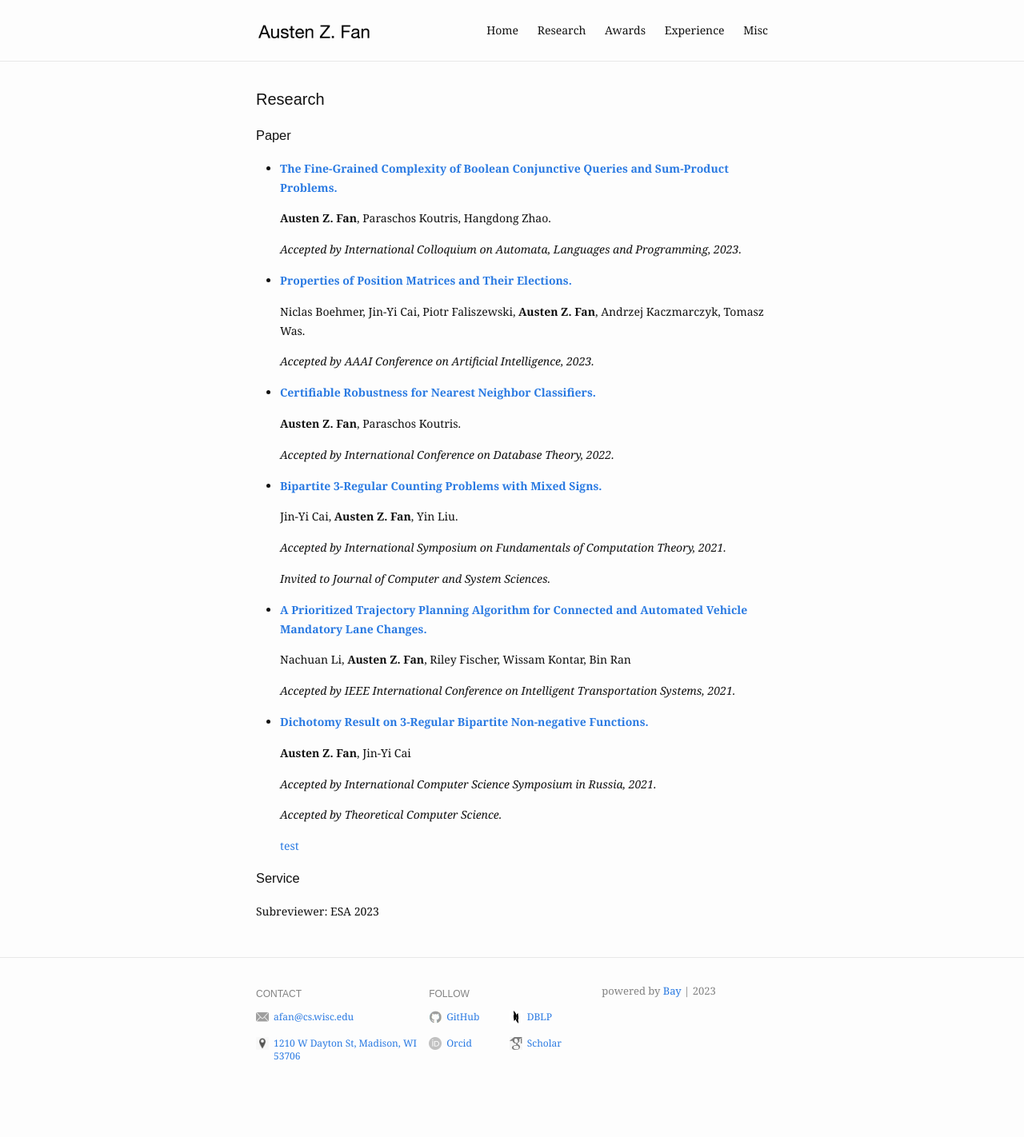
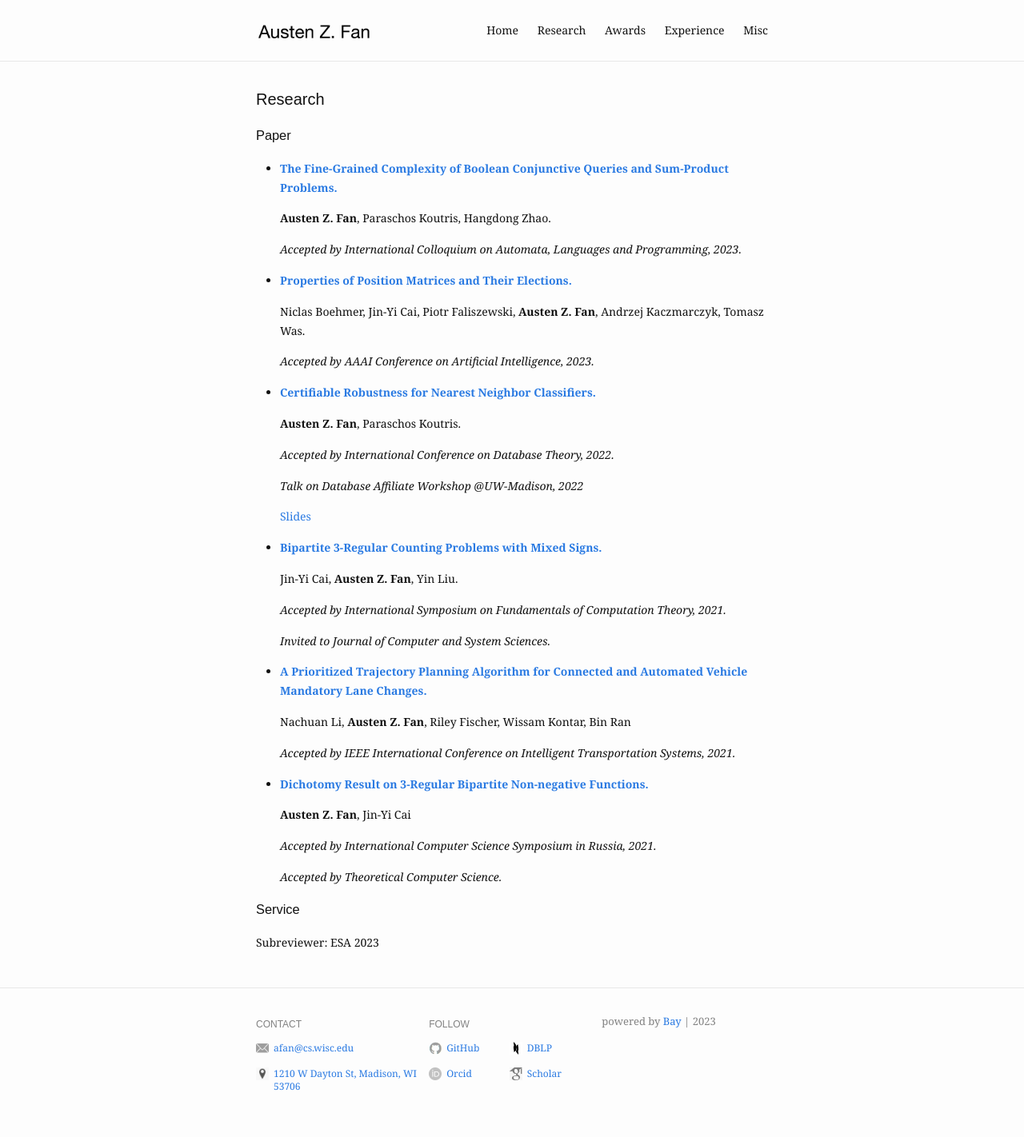
Before and after one commit to Austen-Z-Fan/Austen-Z-Fan.github.io, a Jekyll site: the page built from research.md, in a window 1280 px wide. Shown: the whole page at 80% size. Built offline with Jekyll 4.4.1, drawn with Linux system fonts in a browser that asks for light colours; before the commit the page ends 1384 px from its top, so only the background shows below that.

Commit message:
Update research.md

```diff
--- a/research.md
+++ b/research.md
@@ -24,6 +24,10 @@ slug: /research
 
   *Accepted by International Conference on Database Theory, 2022.*
 
+  *Talk on Database Affiliate Workshop @UW-Madison, 2022*
+
+  [Slides](assets/slides/ICDT_2022_Presentation.pdf)
+
 * [**Bipartite 3-Regular Counting Problems with Mixed Signs.**](https://www.sciencedirect.com/science/article/abs/pii/S0022000023000144)
 
   Jin-Yi Cai, **Austen Z. Fan**, Yin Liu.
@@ -48,8 +52,6 @@ slug: /research
 
   *Accepted by Theoretical Computer Science.*
 
-  [test](assets/slides/ICDT_2022_Presentation.pdf)
-
 
 ### Service
 Subreviewer: ESA 2023
```
